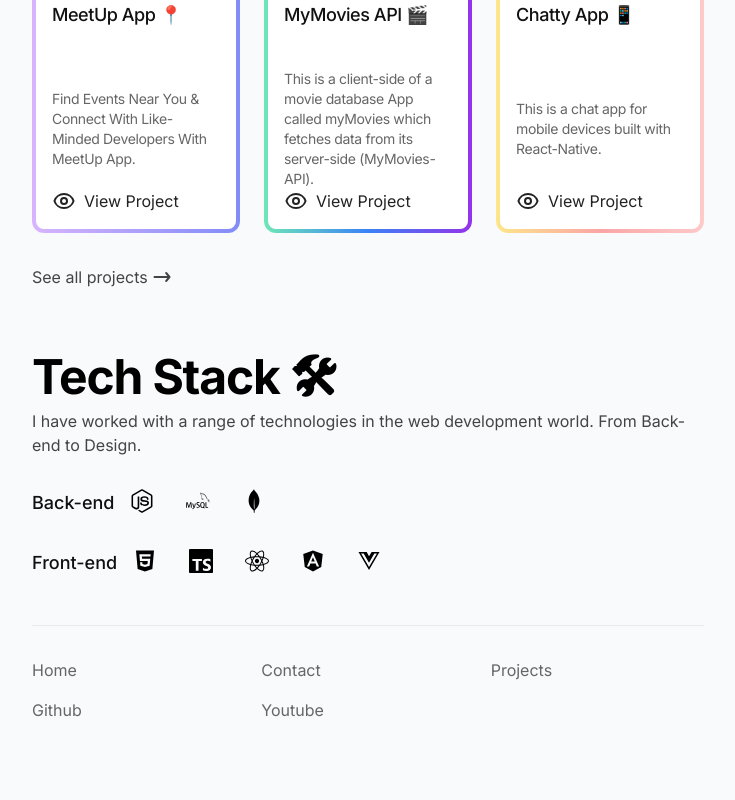
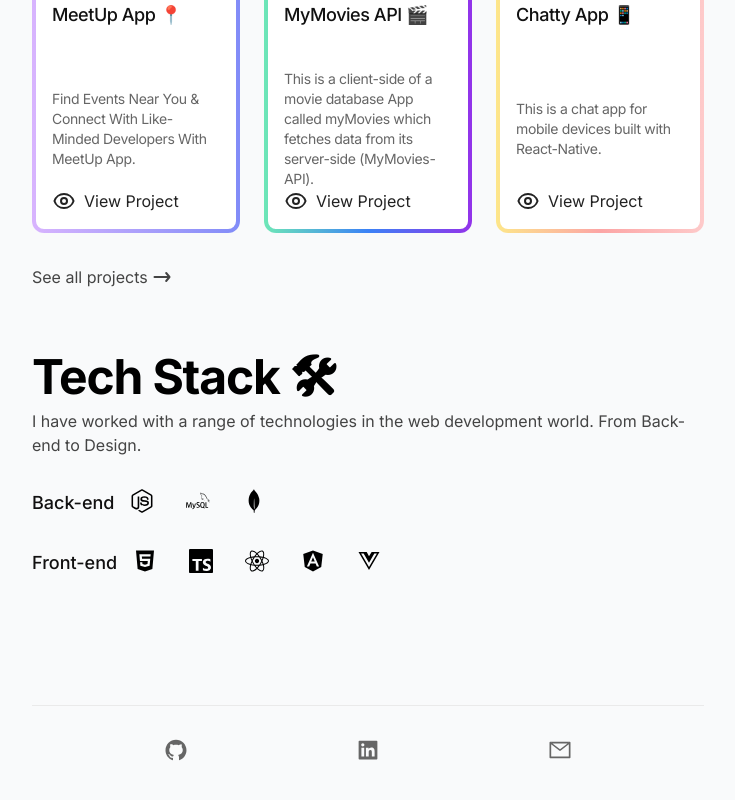
Before and after one commit to Mejiabrayan/portfolio_2.0, a Next.js app: page / in a window 1280 px wide. Shown: the part 419-1219 px from the top of the page, without its empty margins (272-1007 px from the left). Built offline with nearby package versions, Linux system fonts and the light colour scheme.

Commit message:
updated footer with icons

```diff
--- a/components/Footer.tsx
+++ b/components/Footer.tsx
@@ -1,54 +1,53 @@
-import Link from 'next/link'
 import { ReactNode } from 'react';
+import { AiFillGithub, AiFillLinkedin, AiOutlineMail } from 'react-icons/ai';
 
 interface Props {
     href: string;
     children: ReactNode;
 }
 
-
-const ExternalLink = ({ href, children }: Props) => (
-    <a
-        className="text-gray-500 hover:text-gray-600 transition"
-        href={href}
-        rel="noopener noreferrer"
-        target="_blank"
-    > {children} </a>
-
-)
-
+const ExternalLink = ({ href, children }: Props) => {
+    if (href.startsWith('mailto:')) {
+        return (
+            <a
+                className="text-gray-500 hover:text-gray-600 transition"
+                href={href}
+                rel="noopener noreferrer"
+                target="_blank"
+            >
+                {children}
+            </a>
+        );
+    } else {
+        return (
+            <a
+                className="text-gray-500 hover:text-gray-600 transition"
+                href={`mailto:${href}`}
+                rel="noopener noreferrer"
+                target="_blank"
+            >
+                {children}
+            </a>
+        );
+    }
+};
 
 export default function Footer() {
     return (
-        <footer className="flex flex-col justify-center items-start max-w-2xl mx-auto w-full mb-8">
+        <footer className="flex flex-col justify-center items-center max-w-2xl mx-auto w-full mt-20 mb-8">
             <hr className="w-full border-gray-200 dark:border-gray-800 mb-8" />
             {/* Add PLayer here; maybe not */}
-            <div className='w-full max-w-2xl grid grid-cols-1 gap-4 pb-16 sm:grid-cols-3'>
-                <Link
-                    href="/"
-                    className='text-gray-500 hover:text-gray-600 transition'
-                >
-                    Home
-                </Link>
-                <Link
-                    href="/contact"
-                    className='text-gray-500 hover:text-gray-600 transition'
-                >
-                    Contact
-                </Link>
-                <Link href="/projects"
-                    className='text-gray-500 hover:text-gray-600 transition'
-
-                >
-                    Projects
-                </Link>
-                <ExternalLink href="https://mejiabrayan.github.io">
-                    Github
+            <div className="w-full max-w-xl grid grid-cols-3 justify-items-center pb-16">
+                <ExternalLink href="https://github.com/Mejiabrayan">
+                    <AiFillGithub size="1.5em" className="mx-4" />
                 </ExternalLink>
-                <ExternalLink href="https://youtube.com">
-                    Youtube
+                <ExternalLink href="https://www.linkedin.com/in/brayan-mejia/">
+                    <AiFillLinkedin size="1.5em" className="mx-4" />
+                </ExternalLink>
+                <ExternalLink href="example@example.com">
+                    <AiOutlineMail size="1.5em" className="mx-4" />
                 </ExternalLink>
             </div>
         </footer>
-    )
+    );
 }
```
